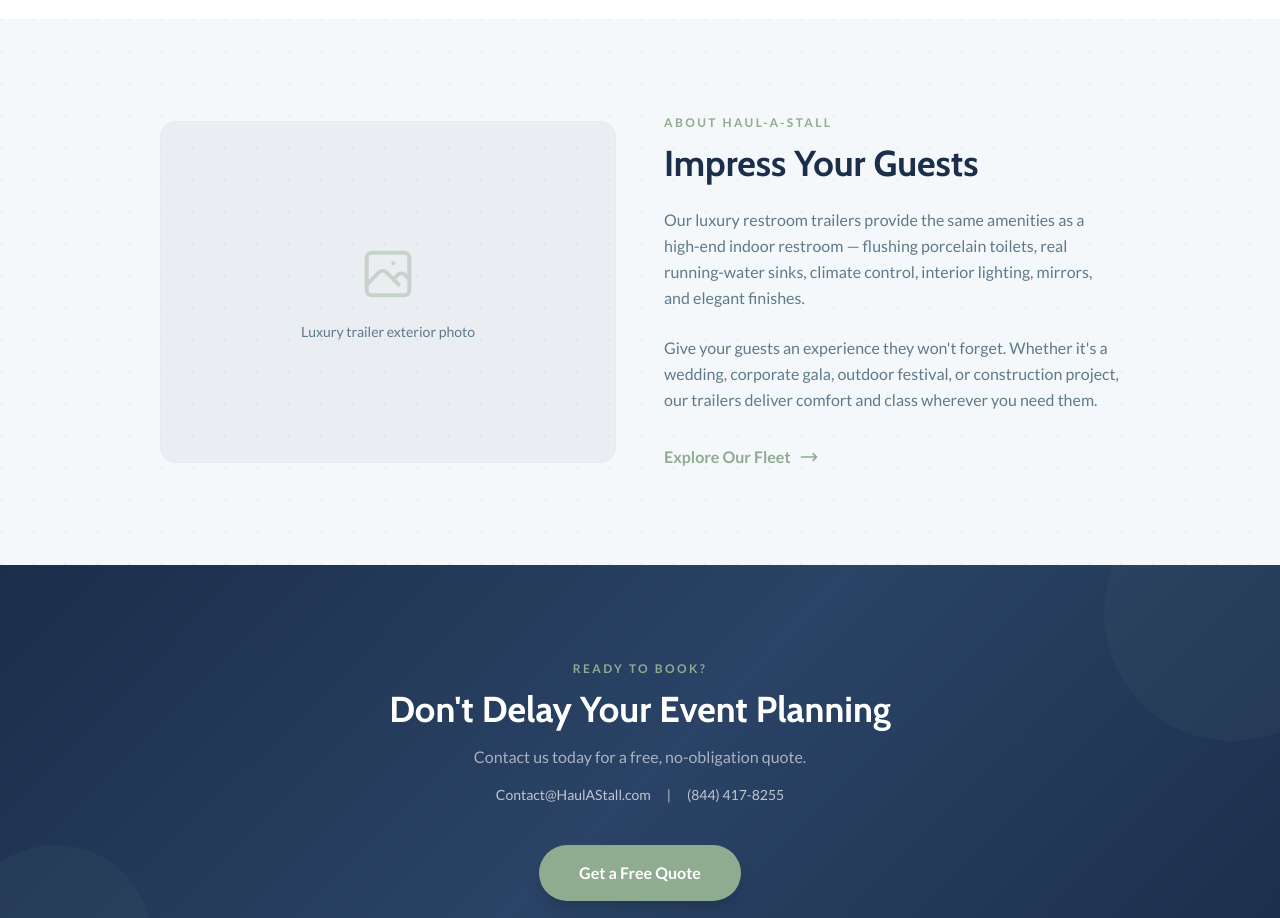
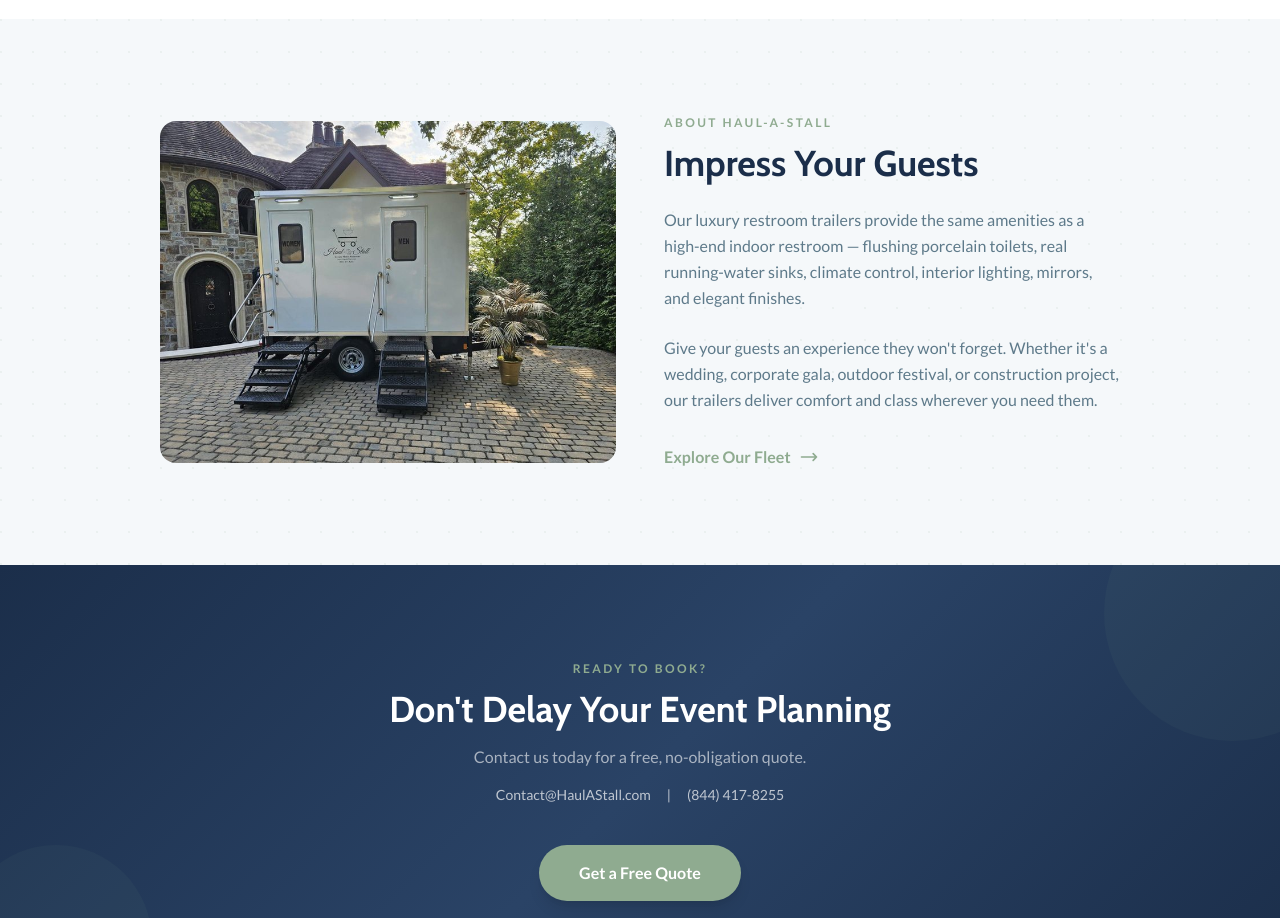
Before and after one commit to LanceBisesar/Haulastall, a Next.js app: page / in a window 1280 px wide. Shown: the part 1400-2318 px from the top of the page. Built offline with nearby package versions, Linux system fonts and the light colour scheme.

Commit message:
Add luxury trailer exterior photo to About section
Replaces the placeholder with the uploaded WhatsApp image, cropped to 4:3 and optimized for web.

https://claude.ai/code/session_0135kwff2nChVdP7VNu7fsBV

```diff
--- a/src/app/page.tsx
+++ b/src/app/page.tsx
@@ -148,13 +148,14 @@ function AboutSection() {
       <div className="relative max-w-5xl mx-auto px-4 sm:px-6 lg:px-8">
         <div className="grid grid-cols-1 lg:grid-cols-2 gap-12 items-center">
           {/* Image placeholder */}
-          <div className="relative rounded-2xl overflow-hidden bg-primary/5 aspect-[4/3] flex items-center justify-center border border-surface-light">
-            <div className="text-center p-8">
-              <svg className="w-16 h-16 text-accent/40 mx-auto mb-4" fill="none" stroke="currentColor" viewBox="0 0 24 24">
-                <path strokeLinecap="round" strokeLinejoin="round" strokeWidth={1.5} d="M4 16l4.586-4.586a2 2 0 012.828 0L16 16m-2-2l1.586-1.586a2 2 0 012.828 0L20 14m-6-6h.01M6 20h12a2 2 0 002-2V6a2 2 0 00-2-2H6a2 2 0 00-2 2v12a2 2 0 002 2z" />
-              </svg>
-              <p className="text-muted text-sm">Luxury trailer exterior photo</p>
-            </div>
+          <div className="relative rounded-2xl overflow-hidden aspect-[4/3]">
+            <Image
+              src="/luxury-exterior.jpg"
+              alt="Haul-A-Stall luxury restroom trailer at an elegant venue"
+              fill
+              className="object-cover"
+              sizes="(max-width: 1024px) 100vw, 50vw"
+            />
           </div>
 
           {/* Content */}
```
Also changed, not shown: public/luxury-exterior.jpg (added).
